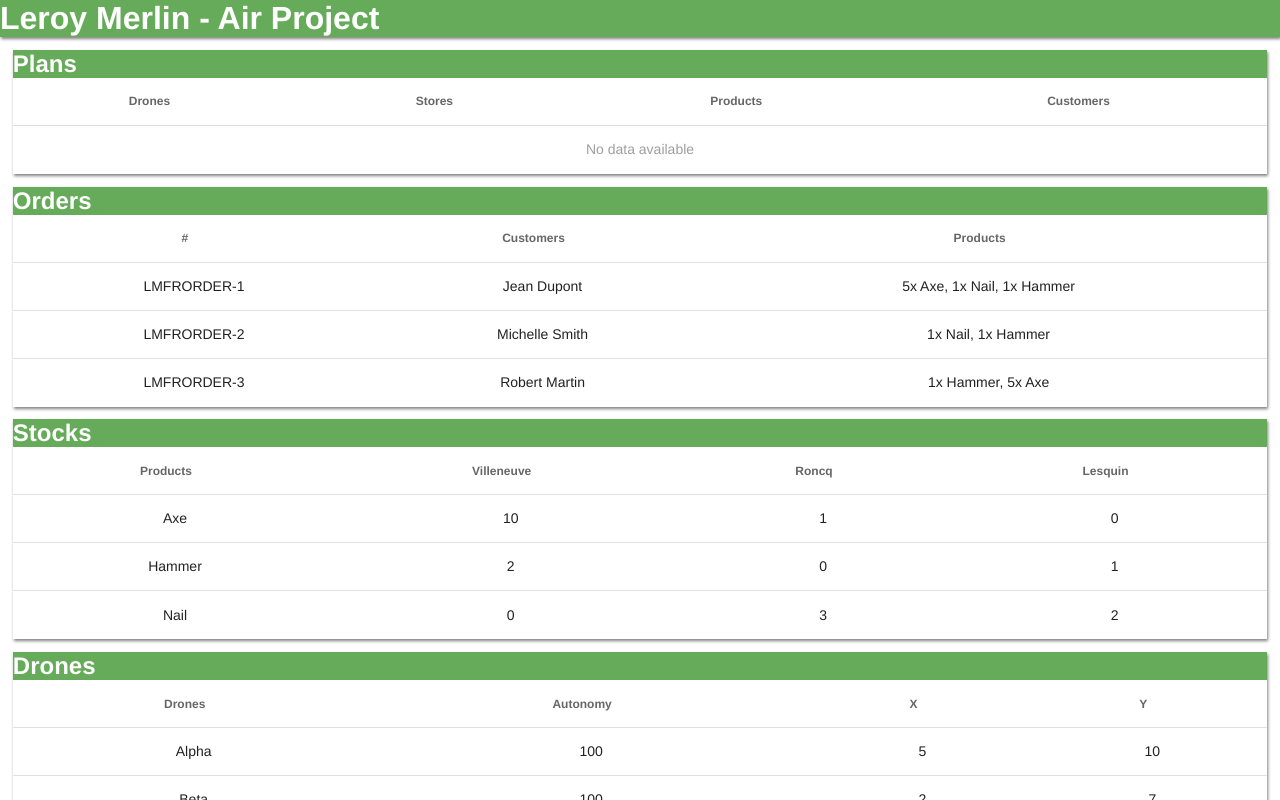
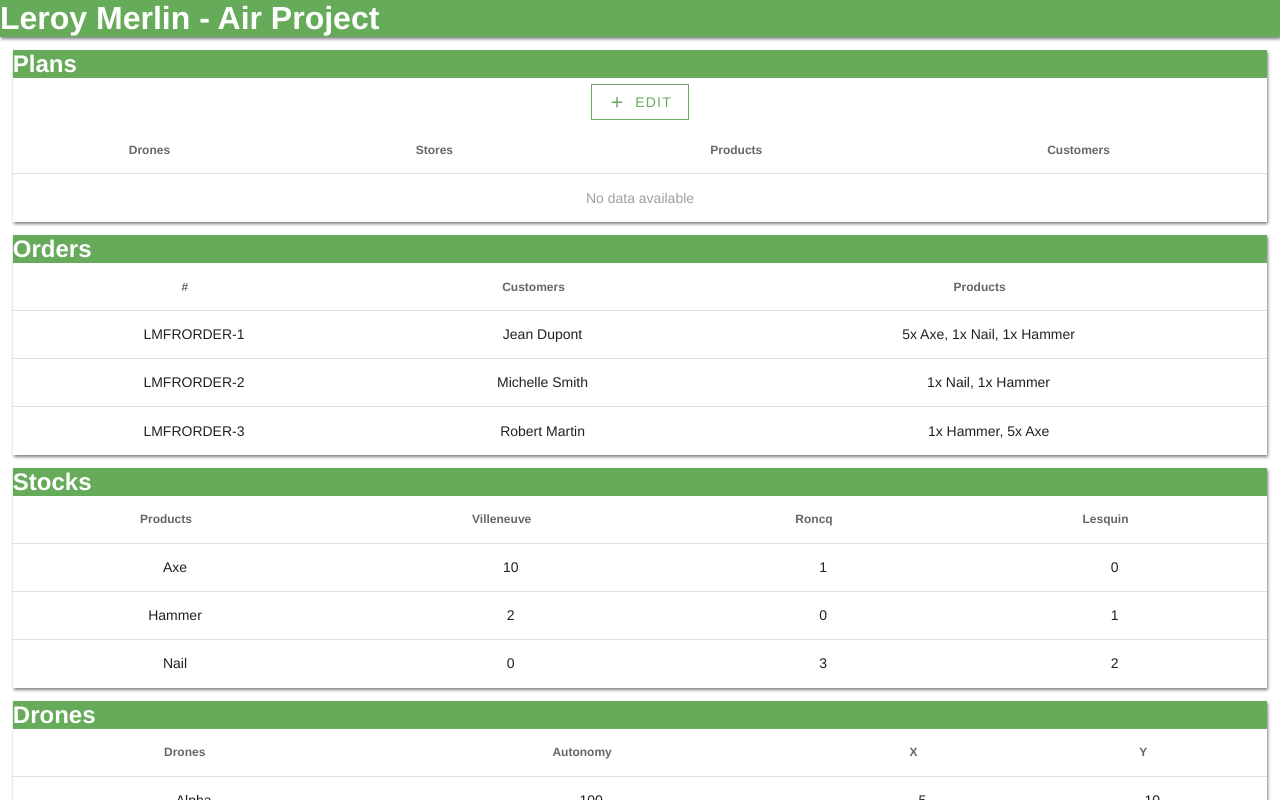
Before and after one commit to timjoug/airProjectFront, a Vue app: page / in a window 1280 px wide. Shown: the top 800 px of the page. Built offline with nearby package versions, Linux system fonts and the light colour scheme.

Commit message:
Air Project 0.6 : Add Plan Button Implementation

```diff
--- a/src/components/valueTable.vue
+++ b/src/components/valueTable.vue
@@ -4,6 +4,15 @@
         v-bind:title="tableTitle"
         v-bind:type="'h2'"
         ></TitleBar>
+
+        <v-btn
+        v-if="tableTitle === 'Plans'"
+        tile
+        outlined
+        color="#66ab5a">
+            <v-icon left>mdi-plus</v-icon>Edit
+        </v-btn>
+
         <v-data-table
             :headers="headers"
             :items="contentList"
@@ -34,4 +43,7 @@
     margin : 1%;
     box-shadow: 1px 2px 3px grey;
 }
+.tableBlock button {
+    margin: 0.5% 1% 0.5%
+}
 </style>
```
